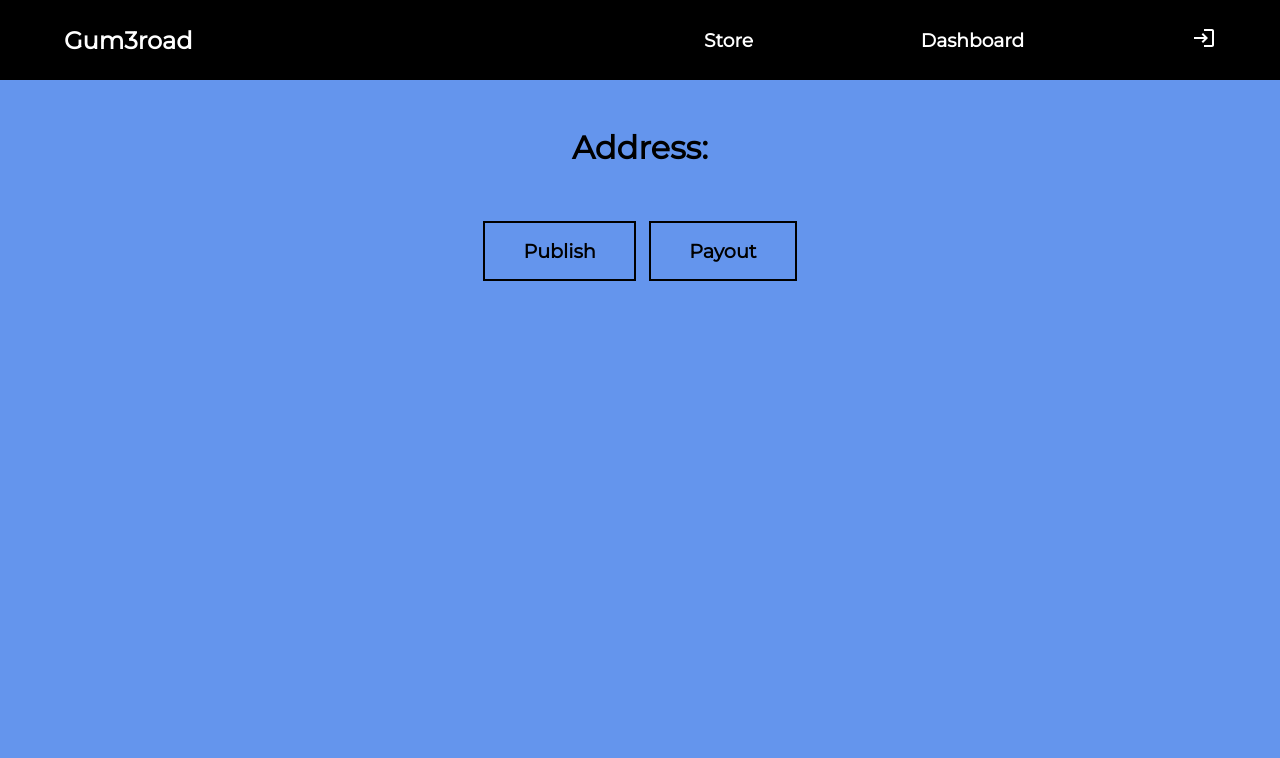
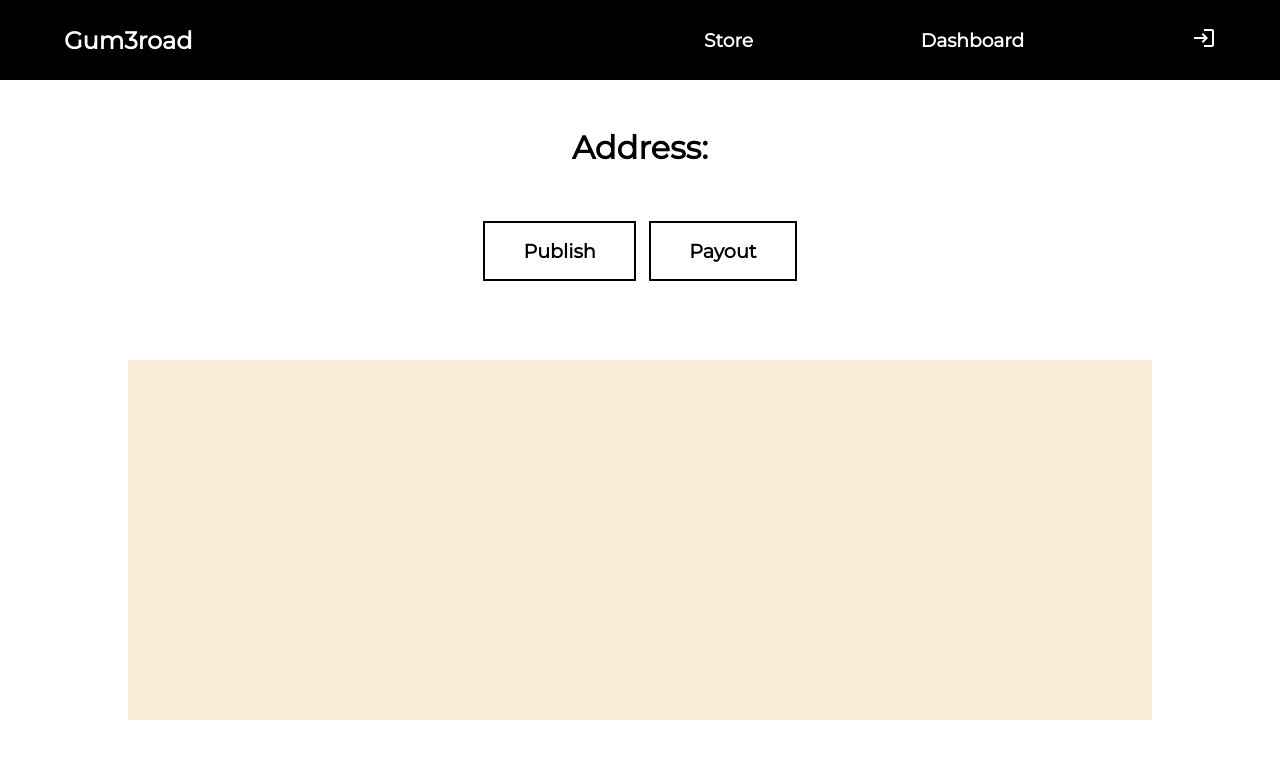
Before and after one commit to anshss/Gum3road, a Next.js app: page /publish in a window 1280 px wide. Shown: the top 758 px of the page. Built offline with nearby package versions, Linux system fonts and the light colour scheme.

Commit message:
added payout and publish section

```diff
--- a/pages/publish.js
+++ b/pages/publish.js
@@ -5,8 +5,8 @@ export default function Publish() {
     return(
         <>
         <Dashboard />
-        <div className={styles.Publish}>
-
+        <div className={styles.publish}>
+            <form></form>
         </div>
         </>
     )
--- a/styles/dashboard.module.scss
+++ b/styles/dashboard.module.scss
@@ -1,7 +1,7 @@
 .dashboard{
-    background-color:cornflowerblue;
-    min-height: 100vh;
-    width: 100vw;
+    // background-color:cornflowerblue;
+    min-height: 45vh;
+    max-width: 100vw;
     display: flex;
     flex-direction: column;
     padding-top: 10vh;
@@ -22,6 +22,23 @@
 }
 
 .publish{
-    background-color: white;
+    display: flex;
+    flex-direction: row;
+    justify-content: center;
+    max-width: 100vw;
     color: black;
+    form{
+        background-color:antiquewhite;
+        width: 80vw;
+        min-height: 45vh;
+    }
 }
+
+.payout{
+    display: flex;
+    margin-top: 4rem;
+    flex-direction: column;
+    align-items: center;
+    // color: white;
+    padding: 1rem 2.4rem;
+}
```
Also changed, not shown: pages/payout.js (+12 -6 lines).
